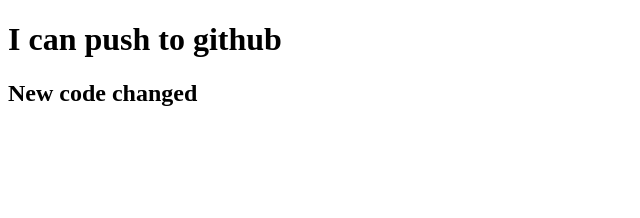
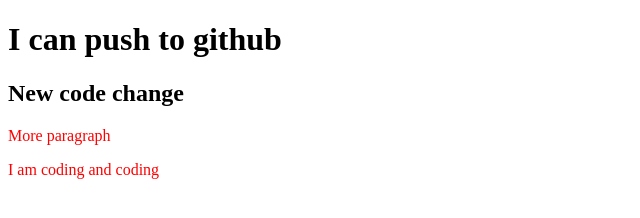
Before and after one commit to romanakhondoker/my-second-repo, a plain HTML site: page index.html in a window 1280 px wide. Shown: the whole page, without its empty margins (0-640 px from the left). Drawn offline with Linux system fonts and the light colour scheme.

Commit message:
styles added

```diff
--- a/index.html
+++ b/index.html
@@ -5,9 +5,12 @@
     <meta http-equiv="X-UA-Compatible" content="IE=edge">
     <meta name="viewport" content="width=device-width, initial-scale=1.0">
     <title>MY Second github file</title>
+    <link rel="stylesheet" href="style.css ">
 </head>
 <body>
     <h1>I can push to github</h1>
-    <h2>New code changed</h2>
+    <h2>New code change</h2>
+    <p>More paragraph</p>
+    <p>I am coding and coding</p>
 </body>
 </html>
--- /dev/null
+++ b/style.css
@@ -0,0 +1,3 @@
+p{
+    color: red;
+}
```
